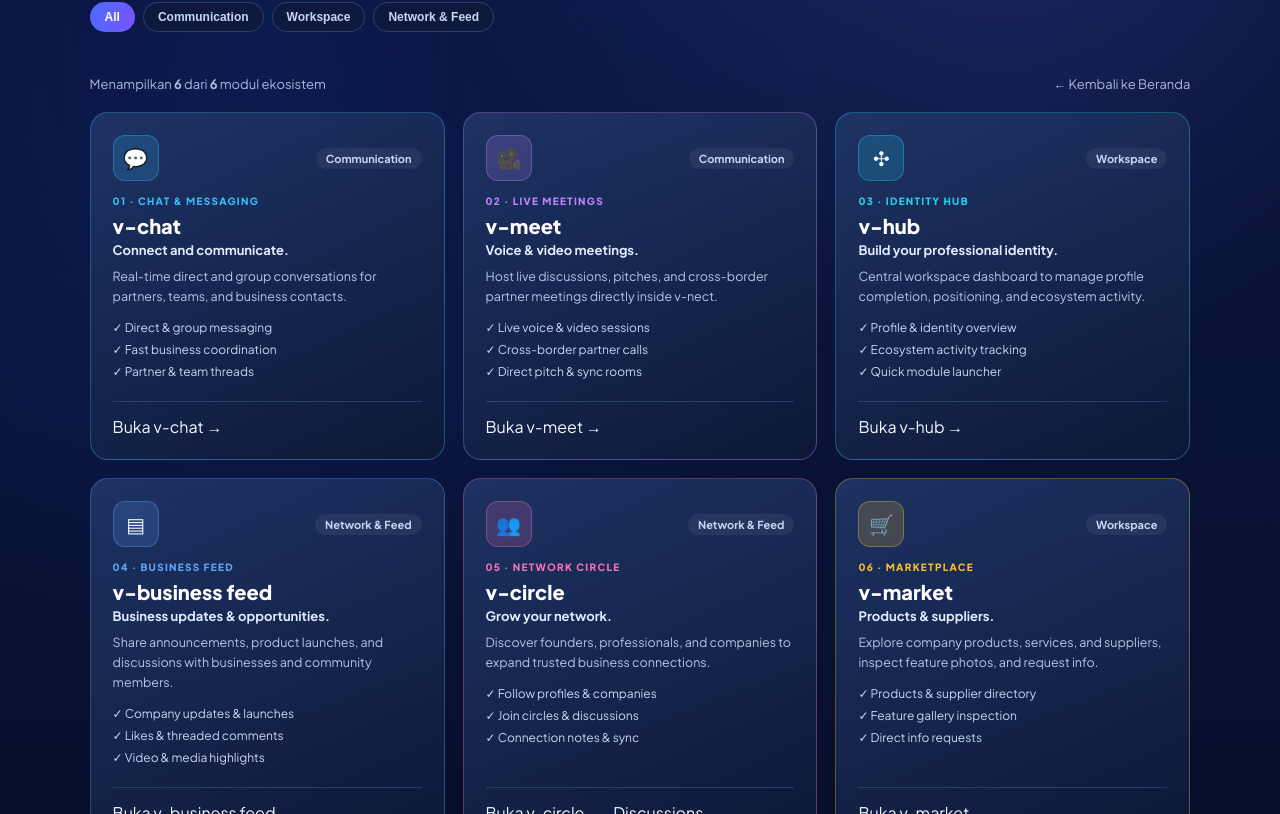
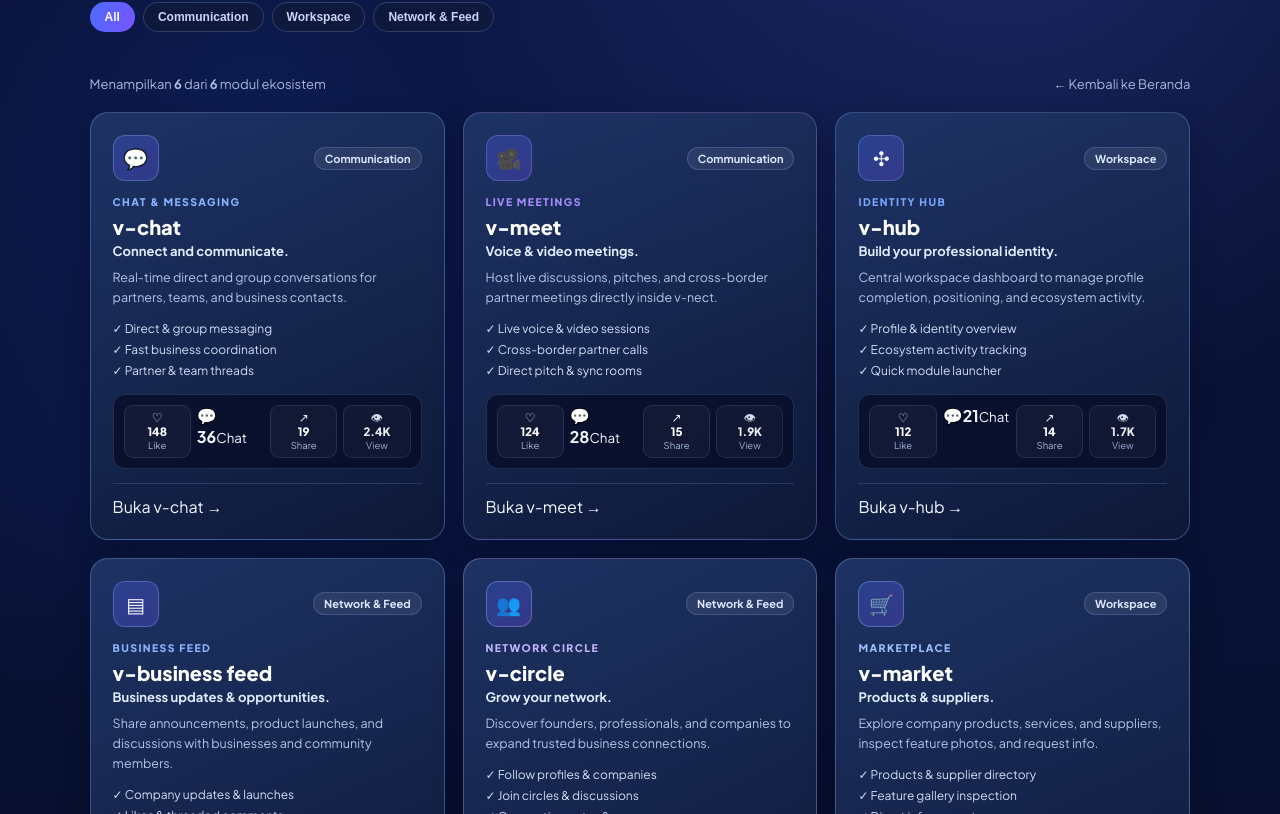
Before and after one commit to HobbiGo/v-nect, a Next.js app: page /explore in a window 1280 px wide. Shown: the part 386-1200 px from the top of the page. Built offline with nearby package versions, Linux system fonts and the light colour scheme; no server answers.

Commit message:
Update page.tsx

```diff
--- a/src/app/explore/page.tsx
+++ b/src/app/explore/page.tsx
@@ -10,7 +10,7 @@ type ModuleCategory = "All" | "Communication" | "Workspace" | "Network & Feed";
 
 type ExploreModule = {
   id: string;
-  code: string;
+  label: string;
   icon: string;
   accent: string;
   border: string;
@@ -21,6 +21,10 @@ type ExploreModule = {
   keywords: string[];
   features: string[];
   href: string;
+  initialLikes: number;
+  initialChats: number;
+  initialShares: number;
+  initialViews: string;
 };
 
 const BRAND_LOGO_SRC = "/images/V-NECT-logo.png";
@@ -28,10 +32,10 @@ const BRAND_LOGO_SRC = "/images/V-NECT-logo.png";
 const EXPLORE_MODULES: ExploreModule[] = [
   {
     id: "v-chat",
-    code: "01 · CHAT & MESSAGING",
+    label: "CHAT & MESSAGING",
     icon: "💬",
-    accent: "#38bdf8",
-    border: "rgba(56, 189, 248, 0.34)",
+    accent: "#8ab4ff",
+    border: "rgba(138, 180, 255, 0.34)",
     name: "v-chat",
     category: "Communication",
     tagline: "Connect and communicate.",
@@ -44,13 +48,17 @@ const EXPLORE_MODULES: ExploreModule[] = [
       "Partner & team threads",
     ],
     href: "/business-feed",
+    initialLikes: 148,
+    initialChats: 36,
+    initialShares: 19,
+    initialViews: "2.4K",
   },
   {
     id: "v-meet",
-    code: "02 · LIVE MEETINGS",
+    label: "LIVE MEETINGS",
     icon: "🎥",
-    accent: "#c084fc",
-    border: "rgba(192, 132, 252, 0.34)",
+    accent: "#a78bfa",
+    border: "rgba(167, 139, 250, 0.34)",
     name: "v-meet",
     category: "Communication",
     tagline: "Voice & video meetings.",
@@ -63,13 +71,17 @@ const EXPLORE_MODULES: ExploreModule[] = [
       "Direct pitch & sync rooms",
     ],
     href: "/v-meet",
+    initialLikes: 124,
+    initialChats: 28,
+    initialShares: 15,
+    initialViews: "1.9K",
   },
   {
     id: "v-hub",
-    code: "03 · IDENTITY HUB",
+    label: "IDENTITY HUB",
     icon: "✣",
-    accent: "#22d3ee",
-    border: "rgba(34, 211, 238, 0.34)",
+    accent: "#79a6ff",
+    border: "rgba(121, 166, 255, 0.34)",
     name: "v-hub",
     category: "Workspace",
     tagline: "Build your professional identity.",
@@ -82,13 +94,17 @@ const EXPLORE_MODULES: ExploreModule[] = [
       "Quick module launcher",
     ],
     href: "/v-hub",
+    initialLikes: 112,
+    initialChats: 21,
+    initialShares: 14,
+    initialViews: "1.7K",
   },
   {
     id: "v-business-feed",
-    code: "04 · BUSINESS FEED",
+    label: "BUSINESS FEED",
     icon: "▤",
-    accent: "#60a5fa",
-    border: "rgba(96, 165, 250, 0.34)",
+    accent: "#8ab4ff",
+    border: "rgba(138, 180, 255, 0.34)",
     name: "v-business feed",
     category: "Network & Feed",
     tagline: "Business updates & opportunities.",
@@ -101,13 +117,17 @@ const EXPLORE_MODULES: ExploreModule[] = [
       "Video & media highlights",
     ],
     href: "/business-feed",
+    initialLikes: 215,
+    initialChats: 54,
+    initialShares: 31,
+    initialViews: "4.2K",
   },
   {
     id: "v-circle",
-    code: "05 · NETWORK CIRCLE",
+    label: "NETWORK CIRCLE",
     icon: "👥",
-    accent: "#f472b6",
-    border: "rgba(244, 114, 182, 0.34)",
+    accent: "#c4b5fd",
+    border: "rgba(196, 181, 253, 0.34)",
     name: "v-circle",
     category: "Network & Feed",
     tagline: "Grow your network.",
@@ -129,13 +149,17 @@ const EXPLORE_MODULES: ExploreModule[] = [
       "Connection notes & sync",
     ],
     href: "/v-circle",
+    initialLikes: 164,
+    initialChats: 42,
+    initialShares: 22,
+    initialViews: "3.1K",
   },
   {
     id: "v-market",
-    code: "06 · MARKETPLACE",
+    label: "MARKETPLACE",
     icon: "🛒",
-    accent: "#fbbf24",
-    border: "rgba(251, 191, 36, 0.34)",
+    accent: "#9ec0ff",
+    border: "rgba(158, 192, 255, 0.34)",
     name: "v-market",
     category: "Workspace",
     tagline: "Products & suppliers.",
@@ -148,6 +172,10 @@ const EXPLORE_MODULES: ExploreModule[] = [
       "Direct info requests",
     ],
     href: "/v-market",
+    initialLikes: 139,
+    initialChats: 31,
+    initialShares: 18,
+    initialViews: "2.8K",
   },
 ];
 
@@ -168,6 +196,10 @@ function ExploreContent() {
     useState<ModuleCategory>("All");
   const [userName, setUserName] = useState<string | null>(null);
   const [authModalOpen, setAuthModalOpen] = useState(false);
+
+  const [likedIds, setLikedIds] = useState<Record<string, boolean>>({});
+  const [extraShares, setExtraShares] = useState<Record<string, number>>({});
+  const [toastNotice, setToastNotice] = useState<string>("");
 
   useEffect(() => {
     const paramQ = searchParams.get("q");
@@ -232,6 +264,27 @@ function ExploreContent() {
     }
     const qs = params.toString();
     router.replace(qs ? `/explore?${qs}` : "/explore", { scroll: false });
+  }
+
+  function handleToggleLike(modId: string) {
+    setLikedIds((prev) => ({ ...prev, [modId]: !prev[modId] }));
+  }
+
+  async function handleShareModule(mod: ExploreModule) {
+    setExtraShares((prev) => ({ ...prev, [mod.id]: (prev[mod.id] || 0) + 1 }));
+    const shareUrl =
+      typeof window !== "undefined"
+        ? `${window.location.origin}${mod.href}`
+        : mod.href;
+
+    try {
+      if (typeof navigator !== "undefined" && navigator.clipboard) {
+        await navigator.clipboard.writeText(shareUrl);
+      }
+      setToastNotice(`Tautan ${mod.name} disalin ke clipboard.`);
+    } catch {
+      setToastNotice(`Tautan ${mod.name}: ${shareUrl}`);
+    }
   }
 
   const filteredModules = useMemo(() => {
@@ -357,6 +410,15 @@ function ExploreContent() {
       </section>
 
       <section className="modules-section">
+        {toastNotice && (
+          <div className="toast-banner">
+            <span>✓ {toastNotice}</span>
+            <button type="button" onClick={() => setToastNotice("")}>
+              ✕
+            </button>
+          </div>
+        )}
+
         <div className="modules-meta">
           <span>
             Menampilkan <strong>{filteredModules.length}</strong> dari{" "}
@@ -389,7 +451,12 @@ function ExploreContent() {
           </div>
         ) : (
           <div className="modules-grid">
-            {filteredModules.map((mod) => (
+            {filteredModules.map((mod) => {
+              const isLiked = Boolean(likedIds[mod.id]);
+              const likesCount = mod.initialLikes + (isLiked ? 1 : 0);
+              const sharesCount = mod.initialShares + (extraShares[mod.id] || 0);
+
+              return (
                 <article
                   key={mod.id}
                   className="module-card"
@@ -399,7 +466,8 @@ function ExploreContent() {
                     <div
                       className="module-icon"
                       style={{
-                      background: `color-mix(in srgb, ${mod.accent} 18%, transparent)`,
+                        background:
+                          "linear-gradient(135deg, rgba(75, 107, 255, 0.28), rgba(120, 84, 255, 0.28))",
                         borderColor: mod.border,
                       }}
                     >
@@ -408,8 +476,8 @@ function ExploreContent() {
                     <span className="module-category">{mod.category}</span>
                   </div>
 
-                <span className="module-code" style={{ color: mod.accent }}>
-                  {mod.code}
+                  <span className="module-label" style={{ color: mod.accent }}>
+                    {mod.label}
                   </span>
                   <h2>{mod.name}</h2>
                   <p className="module-tagline">{mod.tagline}</p>
@@ -420,6 +488,40 @@ function ExploreContent() {
                       <li key={feat}>✓ {feat}</li>
                     ))}
                   </ul>
+
+                  <div className="module-metrics" aria-label="Statistik modul">
+                    <button
+                      type="button"
+                      className={isLiked ? "metric-btn liked" : "metric-btn"}
+                      onClick={() => handleToggleLike(mod.id)}
+                    >
+                      <span>{isLiked ? "♥" : "♡"}</span>
+                      <strong>{likesCount}</strong>
+                      <small>Like</small>
+                    </button>
+
+                    <Link href={mod.href} className="metric-btn">
+                      <span>💬</span>
+                      <strong>{mod.initialChats}</strong>
+                      <small>Chat</small>
+                    </Link>
+
+                    <button
+                      type="button"
+                      className="metric-btn"
+                      onClick={() => handleShareModule(mod)}
+                    >
+                      <span>↗</span>
+                      <strong>{sharesCount}</strong>
+                      <small>Share</small>
+                    </button>
+
+                    <span className="metric-static">
+                      <span>👁</span>
+                      <strong>{mod.initialViews}</strong>
+                      <small>View</small>
+                    </span>
+                  </div>
 
                   <div className="module-actions">
                     <Link href={mod.href} className="module-open-btn">
@@ -435,7 +537,8 @@ function ExploreContent() {
                     )}
                   </div>
                 </article>
-            ))}
+              );
+            })}
           </div>
         )}
       </section>
@@ -695,6 +798,28 @@ function ExploreContent() {
           padding: 16px 7% 68px;
         }
 
+        .toast-banner {
+          margin-bottom: 16px;
+          padding: 10px 14px;
+          border-radius: 11px;
+          background: rgba(92, 124, 255, 0.22);
+          border: 1px solid rgba(138, 180, 255, 0.45);
+          color: #eef4ff;
+          font-size: 12.5px;
+          display: flex;
+          align-items: center;
+          justify-content: space-between;
+          gap: 12px;
+        }
+
+        .toast-banner button {
+          border: none;
+          background: transparent;
+          color: #ffffff;
+          cursor: pointer;
+          font-weight: 700;
+        }
+
         .modules-meta {
           display: flex;
           align-items: center;
@@ -721,14 +846,15 @@ function ExploreContent() {
         .module-card {
           background: linear-gradient(
             155deg,
-            rgba(32, 54, 104, 0.9),
-            rgba(14, 25, 56, 0.96)
+            rgba(32, 54, 104, 0.92),
+            rgba(14, 25, 56, 0.98)
           );
           border: 1px solid rgba(148, 184, 255, 0.25);
           border-radius: 18px;
           padding: 22px;
           display: flex;
           flex-direction: column;
+          box-shadow: 0 12px 28px rgba(3, 8, 24, 0.28);
         }
 
         .module-top {
@@ -752,16 +878,17 @@ function ExploreContent() {
         .module-category {
           font-size: 11px;
           font-weight: 700;
-          color: #c8d7f5;
-          background: rgba(255, 255, 255, 0.06);
+          color: #dce7ff;
+          background: rgba(255, 255, 255, 0.08);
+          border: 1px solid rgba(148, 184, 255, 0.22);
           padding: 4px 10px;
           border-radius: 999px;
         }
 
-        .module-code {
-          font-size: 10px;
+        .module-label {
+          font-size: 10.5px;
           font-weight: 800;
-          letter-spacing: 1.3px;
+          letter-spacing: 1.4px;
           margin-bottom: 6px;
         }
 
@@ -789,21 +916,89 @@ function ExploreContent() {
         .module-features {
           list-style: none;
           padding: 0;
-          margin: 0 0 22px;
+          margin: 0 0 16px;
           display: flex;
           flex-direction: column;
-          gap: 7px;
+          gap: 6px;
           font-size: 12px;
-          color: #c7d6f5;
+          color: #d2def7;
           flex: 1;
+        }
+
+        .module-metrics {
+          display: grid;
+          grid-template-columns: repeat(4, minmax(0, 1fr));
+          gap: 6px;
+          padding: 10px;
+          margin-bottom: 14px;
+          border-radius: 12px;
+          background: rgba(6, 11, 36, 0.72);
+          border: 1px solid rgba(148, 184, 255, 0.18);
+        }
+
+        .metric-btn,
+        .metric-static {
+          appearance: none;
+          border: 1px solid rgba(148, 184, 255, 0.14);
+          background: rgba(255, 255, 255, 0.04);
+          color: #e6efff;
+          border-radius: 9px;
+          padding: 6px 4px;
+          display: flex;
+          flex-direction: column;
+          align-items: center;
+          justify-content: center;
+          gap: 2px;
+          text-decoration: none;
+          font: inherit;
+          cursor: pointer;
+          transition: background 0.18s ease, border-color 0.18s ease,
+            transform 0.15s ease;
+        }
+
+        .metric-btn:hover {
+          background: rgba(92, 124, 255, 0.22);
+          border-color: rgba(148, 184, 255, 0.42);
+          transform: translateY(-1px);
+        }
+
+        .metric-btn.liked {
+          background: rgba(120, 84, 255, 0.28);
+          border-color: rgba(167, 139, 250, 0.65);
+          color: #ffffff;
+        }
+
+        .metric-static {
+          cursor: default;
+          opacity: 0.92;
+        }
+
+        .metric-btn span,
+        .metric-static span {
+          font-size: 12px;
+          line-height: 1;
+        }
+
+        .metric-btn strong,
+        .metric-static strong {
+          font-size: 11.5px;
+          font-weight: 800;
+          color: #ffffff;
+          line-height: 1.1;
+        }
+
+        .metric-btn small,
+        .metric-static small {
+          font-size: 9.5px;
+          color: #a4b7de;
+          line-height: 1;
         }
 
         .module-actions {
           display: flex;
           align-items: center;
           gap: 10px;
-          padding-top: 14px;
-          margin-top: auto;
+          padding-top: 12px;
           border-top: 1px solid rgba(160, 192, 240, 0.18);
         }
 
@@ -811,24 +1006,24 @@ function ExploreContent() {
           flex: 1;
           text-decoration: none;
           background: linear-gradient(110deg, #4b6bff, #7854ff);
-          border: 1px solid rgba(168, 196, 255, 0.35);
+          border: 1px solid rgba(176, 200, 255, 0.4);
           color: #ffffff;
           padding: 10px 16px;
           border-radius: 999px;
           font-size: 13px;
-          font-weight: 750;
+          font-weight: 800;
           display: inline-flex;
           align-items: center;
           justify-content: space-between;
           gap: 8px;
-          box-shadow: 0 6px 18px rgba(75, 107, 255, 0.32);
+          box-shadow: 0 6px 18px rgba(75, 107, 255, 0.35);
           transition: transform 0.18s ease, box-shadow 0.18s ease,
             filter 0.18s ease;
         }
 
         .module-open-btn:hover {
           transform: translateY(-1px);
-          box-shadow: 0 8px 22px rgba(120, 84, 255, 0.45);
+          box-shadow: 0 8px 22px rgba(120, 84, 255, 0.48);
           filter: brightness(1.06);
         }
 
@@ -842,12 +1037,6 @@ function ExploreContent() {
           background: rgba(92, 124, 255, 0.24);
           border: 1px solid rgba(138, 180, 255, 0.42);
           white-space: nowrap;
-          transition: background 0.18s ease, border-color 0.18s ease;
-        }
-
-        .module-sub-link:hover {
-          background: rgba(92, 124, 255, 0.38);
-          border-color: rgba(168, 196, 255, 0.65);
         }
 
         .empty-state {
```
Lines whose indentation alone changed are shown as unchanged.
